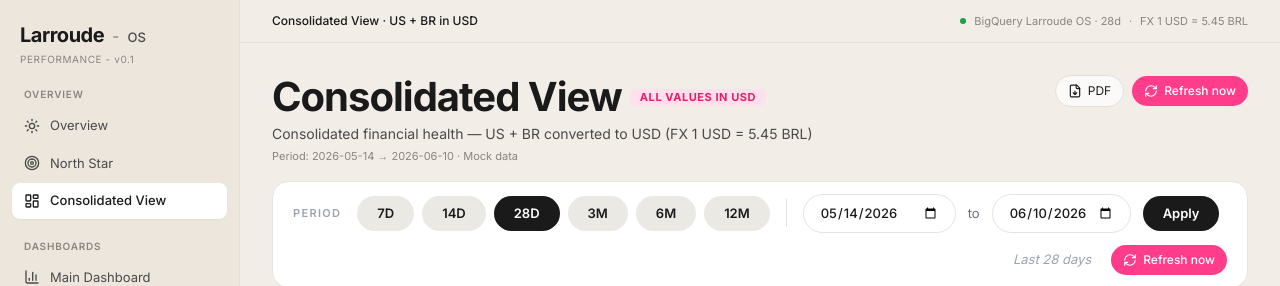
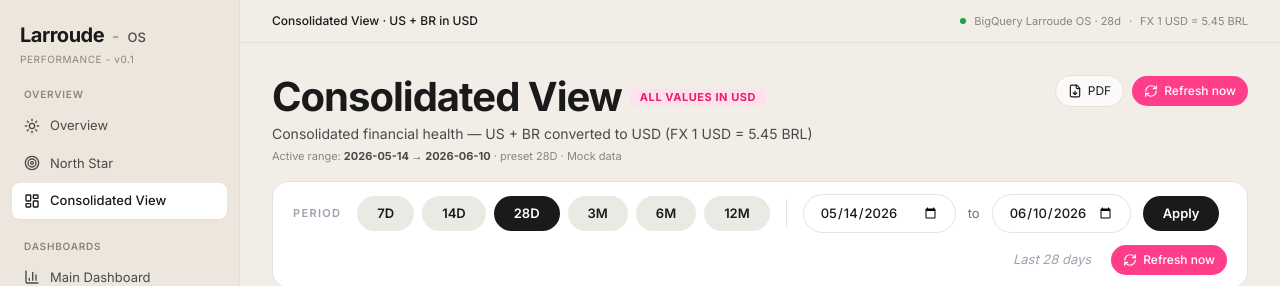
Before and after one commit to cassiafernandes-larroude/larroude-performance-os, a Next.js app: page /executive in a window 1280 px wide. Shown: the top 286 px of the page. Built offline with nearby package versions, Linux system fonts and the light colour scheme.

Commit message:
fix(consolidated): force-dynamic na page (filtro reage imediato sem ISR stale) + cache v3 + active range info visivel - Cassia 2026-06-12

```diff
--- a/app/executive/page.tsx
+++ b/app/executive/page.tsx
@@ -6,7 +6,9 @@ import DailyBarChart from "@/components/main-dashboard/DailyBarChart";
 import ExecutiveFilterBar from "@/components/executive/ExecutiveFilterBar";
 import { yesterdayInMarket } from "@/lib/utils/market-tz";
 
-export const revalidate = 300;
+// Cassia 2026-06-12: dynamic p/ filtro de periodo reagir imediatamente (sem ISR stale).
+export const dynamic = "force-dynamic";
+export const revalidate = 0;
 
 const VALID_PERIODS: ExecutivePeriod[] = ["7d", "14d", "28d", "3M", "6M", "12M"];
 
@@ -68,7 +70,9 @@ export default async function ExecutivePage({
               Consolidated financial health — US + BR converted to USD (FX 1 USD = {(1 / c.fxBrlUsd).toFixed(2)} BRL)
             </p>
             <p className="text-[11px] mt-1" style={{ color: "var(--ink-muted)" }}>
-              Period: {c.period.from} → {c.period.to} · {c.source === "BQ" ? "BigQuery Larroude OS" : "Mock data"}
+              Active range: <strong style={{ color: "var(--ink-soft)" }}>{c.period.from} → {c.period.to}</strong>
+              {" · "}{customRange ? `custom (${searchParams?.from}-${searchParams?.to})` : `preset ${period.toUpperCase()}`}
+              {" · "}{c.source === "BQ" ? "BigQuery Larroude OS" : "Mock data"}
             </p>
           </div>
           <DashboardActions />
--- a/lib/data/executive.ts
+++ b/lib/data/executive.ts
@@ -225,8 +225,8 @@ export async function getExecutiveConsolidated(
 ): Promise<ExecutiveConsolidated> {
   const range = rangeForPeriod(period, customRange);
   const cacheKey = customRange
-    ? `executive-consolidated-v2:custom:${customRange.from}:${customRange.to}`
-    : `executive-consolidated-v2:${period}`;
+    ? `executive-consolidated-v3:custom:${customRange.from}:${customRange.to}`
+    : `executive-consolidated-v3:${period}`;
   return cached(cacheKey, 1800, async () => {
     const fxRate = await getRecentBrlUsdRate(); // BRL → USD
 
```
